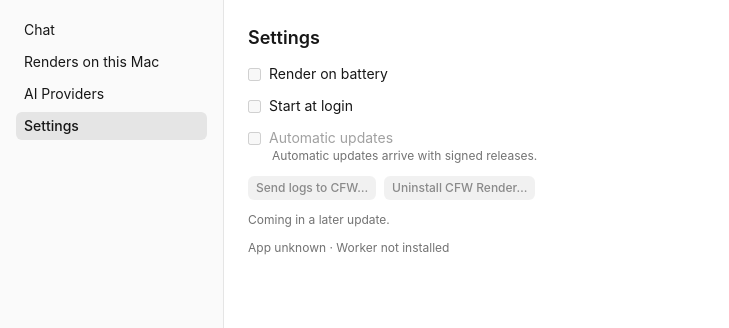
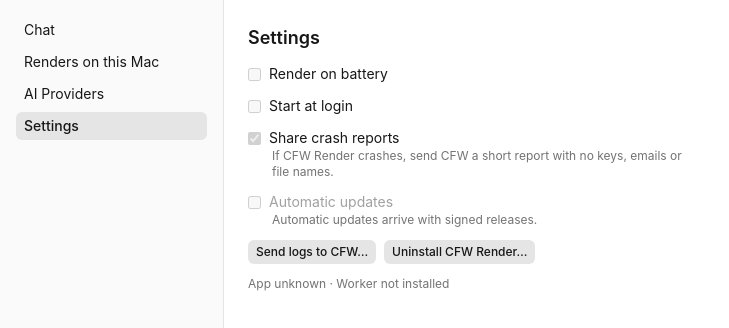
Before and after one commit to cfw-social/cfw-render, a React (Vite) app in the folder desktop/: page / in a window 1280 px wide. Both pictures are taken after a click on the button "Settings". Shown: the top 328 px of the page, without its empty margins (0-729 px from the left). Built offline with nearby package versions, Linux system fonts and the light colour scheme.

Commit message:
M3-06a: Settings send-logs, uninstall dialog, share-crash-reports toggle

```diff
--- a/desktop/src/copy.ts
+++ b/desktop/src/copy.ts
@@ -46,7 +46,8 @@ export const copy = {
     autoUpdateNote: "Automatic updates arrive with signed releases.",
     sendLogs: "Send logs to CFW…",
     uninstall: "Uninstall CFW Render…",
-    comingNote: "Coming in a later update.",
+    shareCrashReports: "Share crash reports",
+    shareCrashReportsNote: "If CFW Render crashes, send CFW a short report with no keys, emails or file names.",
     version: (app: string | null, worker: string | null) =>
       `App ${app ?? "unknown"}${copy_sep}Worker ${worker ?? "not installed"}`,
   },
@@ -94,4 +95,19 @@ export const copy = {
       search: "Searching…",
     } as Record<string, string>,
   },
+  support: {
+    logsPreparing: "Gathering the last 24 hours of logs…",
+    logsConfirm: (size: string) => `Send ${size} of logs to CFW support? Keys, emails and your user name are removed first.`,
+    logsSend: "Send",
+    logsSending: "Sending…",
+    logsSent: (ref: string) => `Sent. Reference: ${ref} — quote it to CFW support.`,
+    logsFailed: (why: string) => `Could not send the logs: ${why}`,
+    cancel: "Cancel",
+    uninstallTitle: "Uninstall CFW Render?",
+    uninstallBody: "This stops CFW Render, disconnects this Mac from CFW, and removes its settings, sign-ins and logs.",
+    uninstallDeleteOutputs: "Also delete my rendered files",
+    uninstallConfirm: "Uninstall",
+    uninstallWorking: "Uninstalling…",
+    uninstallFailed: (why: string) => `Uninstall did not finish: ${why}`,
+  },
 } as const;
--- a/desktop/src/main-window/Settings.tsx
+++ b/desktop/src/main-window/Settings.tsx
@@ -1,17 +1,37 @@
 import { getVersion } from "@tauri-apps/api/app";
 import { invoke } from "@tauri-apps/api/core";
+import { listen } from "@tauri-apps/api/event";
 import { useEffect, useState } from "react";
 import { copy } from "../copy";
 import { btn } from "../panel/Panel";
 
 export interface SettingsState { allowBattery: boolean; startAtLogin: boolean }
+export interface SupportSettings { shareCrashReports: boolean }
+interface UninstallStep { step: string; state: string; message: string }
+
+type LogsUi =
+  | { k: "idle" }
+  | { k: "preparing" }
+  | { k: "confirm"; sizeBytes: number }
+  | { k: "sending" }
+  | { k: "sent"; reference: string }
+  | { k: "failed"; why: string };
+
+const fmtSize = (n: number) => (n < 1024 ? `${n} B` : n < 1024 * 1024 ? `${(n / 1024).toFixed(1)} KB` : `${(n / 1048576).toFixed(1)} MB`);
+const why = (e: unknown) => (typeof e === "string" ? e : e instanceof Error ? e.message : String(e));
 
 export function Settings({ workerVersion }: { workerVersion: string | null }) {
   const [s, setS] = useState<SettingsState | null>(null);
+  const [support, setSupport] = useState<SupportSettings | null>(null);
   const [appVersion, setAppVersion] = useState<string | null>(null);
+  const [logs, setLogs] = useState<LogsUi>({ k: "idle" });
+  const [un, setUn] = useState<{ open: boolean; deleteOutputs: boolean; running: boolean; message: string | null }>(
+    { open: false, deleteOutputs: false, running: false, message: null },
+  );
 
   useEffect(() => {
     invoke<SettingsState>("get_settings").then(setS).catch((e: unknown) => console.error("get_settings", e));
+    invoke<SupportSettings>("get_support_settings").then(setSupport).catch((e: unknown) => console.error("get_support_settings", e));
     getVersion().then(setAppVersion).catch(() => {});
   }, []);
 
@@ -24,7 +44,42 @@ export function Settings({ workerVersion }: { workerVersion: string | null }) {
     });
   };
 
+  const toggleShare = (on: boolean) => {
+    const prev = support;
+    setSupport({ shareCrashReports: on });
+    invoke("set_share_crash_reports", { enabled: on }).catch((e: unknown) => {
+      console.error("set_share_crash_reports", e);
+      setSupport(prev);
+    });
+  };
+
+  const startLogs = () => {
+    setLogs({ k: "preparing" });
+    invoke<{ sizeBytes: number; path: string }>("send_logs_preview")
+      .then((p) => setLogs({ k: "confirm", sizeBytes: p.sizeBytes }))
+      .catch((e: unknown) => setLogs({ k: "failed", why: why(e) }));
+  };
+  const sendLogs = () => {
+    setLogs({ k: "sending" });
+    invoke<{ reference: string }>("send_logs")
+      .then((r) => setLogs({ k: "sent", reference: r.reference }))
+      .catch((e: unknown) => setLogs({ k: "failed", why: why(e) }));
+  };
+
+  const runUninstall = async () => {
+    setUn((u) => ({ ...u, running: true, message: copy.support.uninstallWorking }));
+    const off = await listen<UninstallStep>("uninstall-step", (ev) => setUn((u) => ({ ...u, message: ev.payload.message })));
+    try {
+      await invoke("uninstall", { deleteOutputs: un.deleteOutputs });
+    } catch (e: unknown) {
+      setUn((u) => ({ ...u, running: false, message: copy.support.uninstallFailed(why(e)) }));
+    } finally {
+      off();
+    }
+  };
+
   const row = "flex items-center gap-2";
+  const busy = logs.k === "preparing" || logs.k === "sending";
   return (
     <div className="flex max-w-md flex-col gap-3">
       <h1 className="text-lg font-semibold">{copy.settings.title}</h1>
@@ -37,6 +92,13 @@ export function Settings({ workerVersion }: { workerVersion: string | null }) {
         {copy.settings.startAtLogin}
       </label>
       <div>
+        <label className={row}>
+          <input type="checkbox" disabled={!support} checked={support?.shareCrashReports ?? true} onChange={(e) => toggleShare(e.target.checked)} />
+          {copy.settings.shareCrashReports}
+        </label>
+        <p className="ml-6 text-xs text-neutral-500">{copy.settings.shareCrashReportsNote}</p>
+      </div>
+      <div>
         <label className={`${row} text-neutral-400`}>
           <input type="checkbox" disabled checked={false} readOnly />
           {copy.settings.autoUpdate}
@@ -44,10 +106,37 @@ export function Settings({ workerVersion }: { workerVersion: string | null }) {
         <p className="ml-6 text-xs text-neutral-500">{copy.settings.autoUpdateNote}</p>
       </div>
       <div className="flex gap-2">
-        <button className={`${btn} disabled:opacity-50`} disabled>{copy.settings.sendLogs}</button>
-        <button className={`${btn} disabled:opacity-50`} disabled>{copy.settings.uninstall}</button>
+        <button className={`${btn} disabled:opacity-50`} disabled={busy || un.running} onClick={startLogs}>{copy.settings.sendLogs}</button>
+        <button className={`${btn} disabled:opacity-50`} disabled={un.running} onClick={() => setUn((u) => ({ ...u, open: true, message: null }))}>{copy.settings.uninstall}</button>
       </div>
-      <p className="text-xs text-neutral-500">{copy.settings.comingNote}</p>
+      {logs.k === "preparing" && <p className="text-xs">{copy.support.logsPreparing}</p>}
+      {logs.k === "sending" && <p className="text-xs">{copy.support.logsSending}</p>}
+      {logs.k === "confirm" && (
+        <div role="dialog" className="flex flex-col gap-2 rounded border border-neutral-700 p-2 text-xs">
+          <p>{copy.support.logsConfirm(fmtSize(logs.sizeBytes))}</p>
+          <div className="flex gap-2">
+            <button className={btn} onClick={sendLogs}>{copy.support.logsSend}</button>
+            <button className={btn} onClick={() => setLogs({ k: "idle" })}>{copy.support.cancel}</button>
+          </div>
+        </div>
+      )}
+      {logs.k === "sent" && <p className="text-xs">{copy.support.logsSent(logs.reference)}</p>}
+      {logs.k === "failed" && <p className="text-xs text-red-400">{copy.support.logsFailed(logs.why)}</p>}
+      {un.open && (
+        <div role="dialog" aria-label={copy.support.uninstallTitle} className="flex flex-col gap-2 rounded border border-neutral-700 p-2 text-xs">
+          <p className="font-semibold">{copy.support.uninstallTitle}</p>
+          <p>{copy.support.uninstallBody}</p>
+          <label className={row}>
+            <input type="checkbox" disabled={un.running} checked={un.deleteOutputs} onChange={(e) => setUn((u) => ({ ...u, deleteOutputs: e.target.checked }))} />
+            {copy.support.uninstallDeleteOutputs}
+          </label>
+          {un.message && <p>{un.message}</p>}
+          <div className="flex gap-2">
+            <button className={`${btn} disabled:opacity-50`} disabled={un.running} onClick={() => void runUninstall()}>{copy.support.uninstallConfirm}</button>
+            <button className={`${btn} disabled:opacity-50`} disabled={un.running} onClick={() => setUn((u) => ({ ...u, open: false }))}>{copy.support.cancel}</button>
+          </div>
+        </div>
+      )}
       <p className="text-xs text-neutral-500">{copy.settings.version(appVersion, workerVersion)}</p>
     </div>
   );
--- a/desktop/src/main.tsx
+++ b/desktop/src/main.tsx
@@ -1,3 +1,4 @@
+import { invoke } from "@tauri-apps/api/core";
 import { StrictMode } from "react";
 import { createRoot } from "react-dom/client";
 import App from "./App";
@@ -6,6 +7,10 @@ import "./index.css";
 
 const isPanel = window.location.hash.startsWith("#/panel");
 
+// [M3-06a] report new CFW Render crashes once per launch (the command checks
+// the "Share crash reports" setting itself).
+if (!isPanel) invoke("crash_scan").catch((e: unknown) => console.error("crash_scan", e));
+
 createRoot(document.getElementById("root")!).render(
   <StrictMode>{isPanel ? <PanelWindow /> : <App />}</StrictMode>,
 );
```
Also changed, not shown: 1 other file (tests, documents, lock files or other folders).
